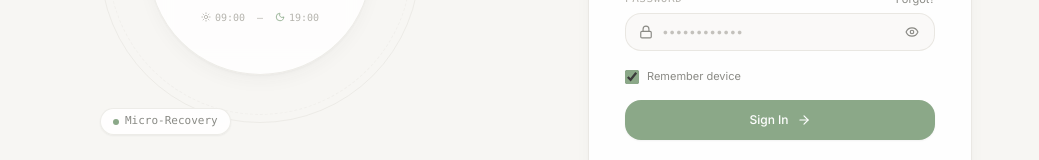
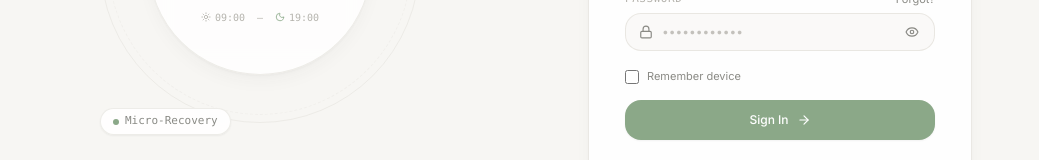
Before and after one commit to SamarSiddiqui/Zenith, a Next.js app: page /login in a window 1280 px wide. Shown: the part 397-557 px from the top of the page, without its empty margins (120-1159 px from the left). Built offline with nearby package versions, Linux system fonts and the light colour scheme; no server answers.

Commit message:
fix(auth): uncheck remember me by default on login page

```diff
--- a/app/login/page.tsx
+++ b/app/login/page.tsx
@@ -12,7 +12,7 @@ export default function LoginPage() {
   const [email, setEmail] = useState('');
   const [password, setPassword] = useState('');
   const [showPassword, setShowPassword] = useState(false);
-  const [rememberMe, setRememberMe] = useState(true);
+  const [rememberMe, setRememberMe] = useState(false);
   const [loading, setLoading] = useState(false);
   const [error, setError] = useState<string | null>(null);
   const router = useRouter();
```
